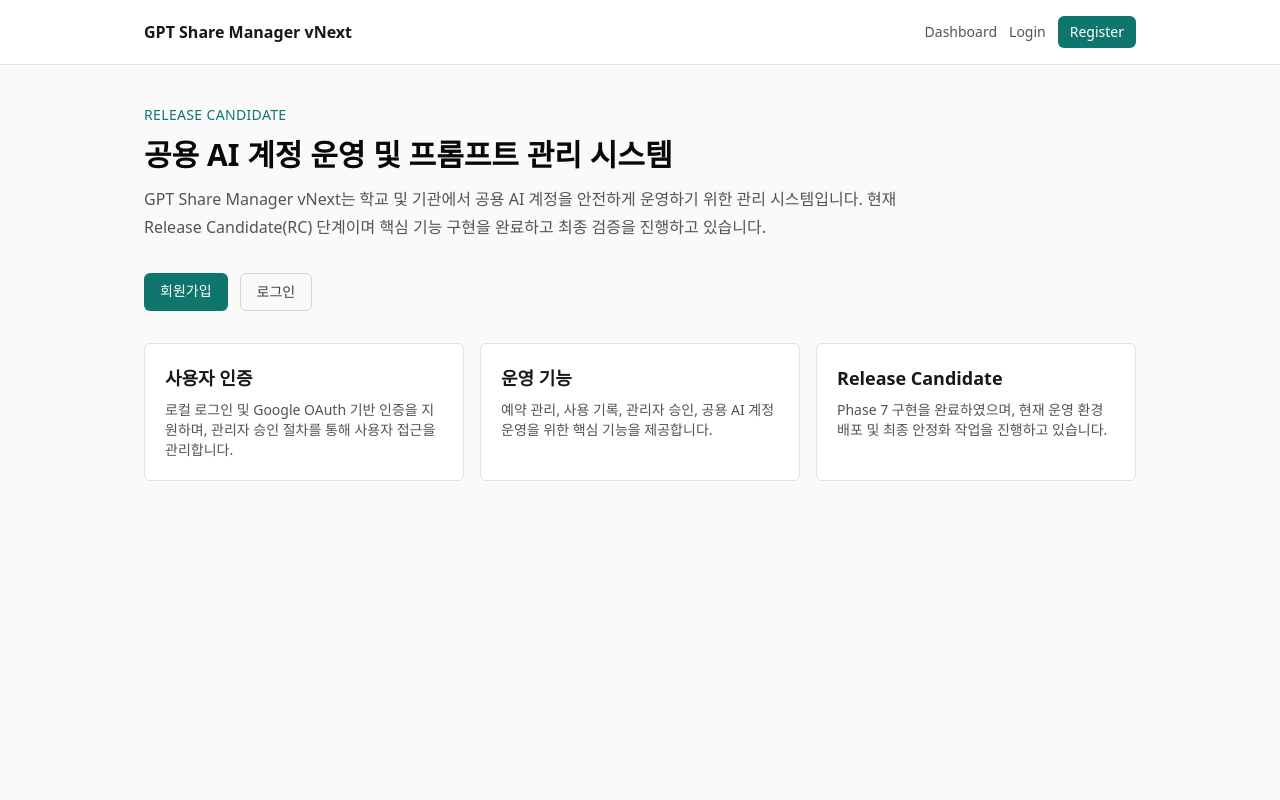
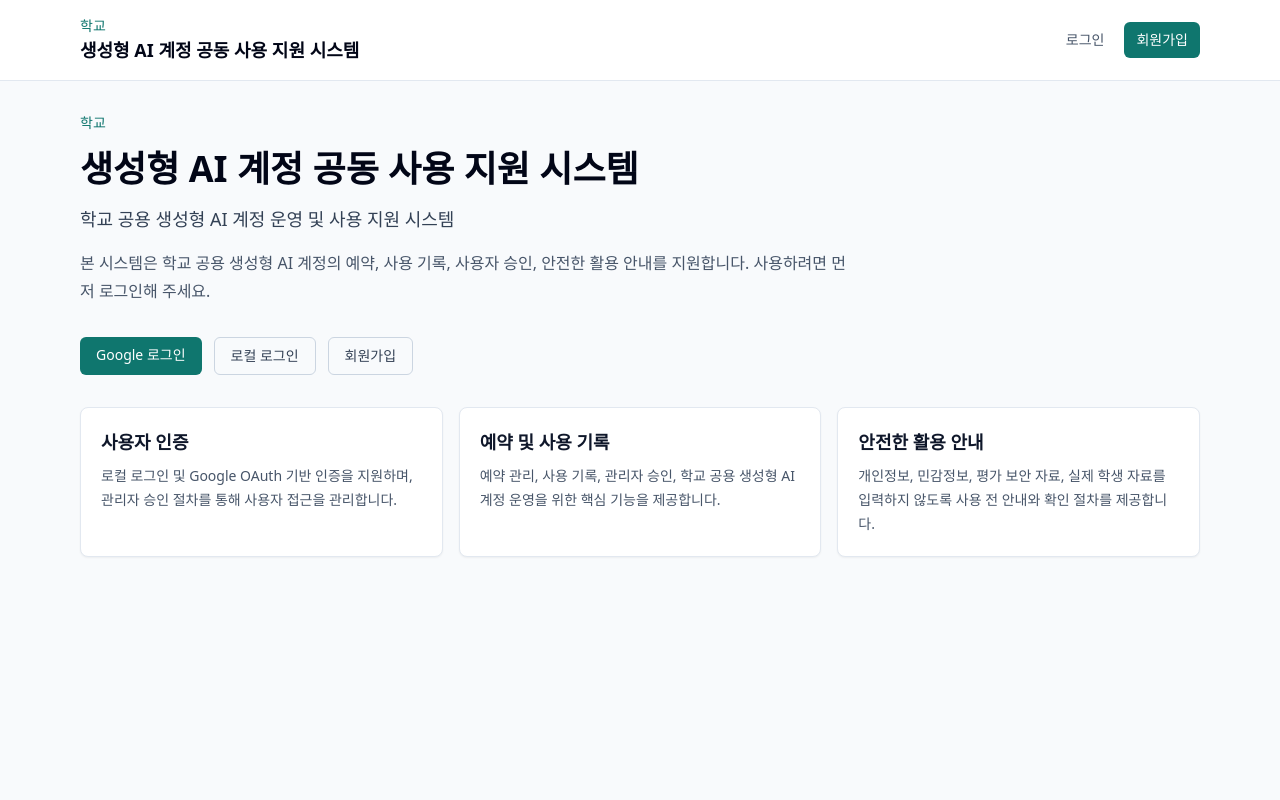
Before and after one commit to memilmuk82/gpt-manager, a Flask app: page / in a window 1280 px wide. Run offline with Flask 3, Linux system fonts and the light colour scheme; some libraries are stand-ins or nearby versions.

Commit message:
feat: 사용자 인증 및 접속 안내 개선, 다국어 지원 추가

```diff
--- a/app/config.py
+++ b/app/config.py
@@ -16,6 +16,9 @@ def normalize_database_url(database_url: str) -> str:
 
 
 class Config:
+    APP_TITLE = os.getenv("APP_TITLE", "생성형 AI 계정 공동 사용 지원 시스템")
+    ORGANIZATION_NAME = os.getenv("ORGANIZATION_NAME", "학교")
+
     SECRET_KEY = os.getenv("SECRET_KEY", "dev-change-me")
     SQLALCHEMY_DATABASE_URI = normalize_database_url(
         os.getenv("DATABASE_URL", f"sqlite:///{DEFAULT_DATABASE_PATH}")
--- a/app/templates/base.html
+++ b/app/templates/base.html
@@ -3,41 +3,52 @@
   <head>
     <meta charset="utf-8">
     <meta name="viewport" content="width=device-width, initial-scale=1">
-    <title>{% block title %}GPT Share Manager vNext{% endblock %}</title>
+    <title>{% block title %}{{ config.get("APP_TITLE", "생성형 AI 계정 공동 사용 지원 시스템") }}{% endblock %}</title>
     <script src="https://cdn.tailwindcss.com"></script>
   </head>
-  <body class="min-h-screen bg-zinc-50 text-zinc-900">
-    <header class="border-b border-zinc-200 bg-white">
-      <div class="mx-auto flex max-w-5xl items-center justify-between px-4 py-4">
-        <a class="text-base font-semibold" href="/">GPT Share Manager vNext</a>
-        <nav class="flex items-center gap-3 text-sm">
-          <a class="text-zinc-600 hover:text-zinc-950" href="/dashboard">Dashboard</a>
+  <body class="min-h-screen bg-slate-50 text-slate-900">
+    <header class="border-b border-slate-200 bg-white">
+      <div class="mx-auto max-w-6xl px-4 py-4">
+        <div class="flex flex-col gap-4 lg:flex-row lg:items-center lg:justify-between">
+          <a class="min-w-0" href="/">
+            <span class="block text-sm font-medium text-teal-700">{{ config.get("ORGANIZATION_NAME", "학교") }}</span>
+            <span class="block text-lg font-semibold text-slate-950">{{ config.get("APP_TITLE", "생성형 AI 계정 공동 사용 지원 시스템") }}</span>
+          </a>
+          <nav class="flex flex-wrap items-center gap-2 text-sm">
           {% if current_user.is_authenticated %}
-            <a class="text-zinc-600 hover:text-zinc-950" href="{{ url_for('reservations.index') }}">Reservations</a>
-            <a class="text-zinc-600 hover:text-zinc-950" href="{{ url_for('logs.index') }}">Logs</a>
-            <a class="text-zinc-600 hover:text-zinc-950" href="{{ url_for('prompts.index') }}">Prompt Reviews</a>
-            <a class="text-zinc-600 hover:text-zinc-950" href="{{ url_for('settings.api_key') }}">Settings</a>
+            {% if current_user.is_approved %}
+              <a class="rounded-md px-3 py-2 font-medium text-slate-600 hover:bg-slate-100 hover:text-slate-950" href="{{ url_for('main.dashboard') }}">홈</a>
+              <a class="rounded-md px-3 py-2 font-medium text-slate-600 hover:bg-slate-100 hover:text-slate-950" href="{{ url_for('reservations.new') }}">사용 신청</a>
+              <a class="rounded-md px-3 py-2 font-medium text-slate-600 hover:bg-slate-100 hover:text-slate-950" href="{{ url_for('reservations.index') }}">내 예약</a>
+              <a class="rounded-md px-3 py-2 font-medium text-slate-600 hover:bg-slate-100 hover:text-slate-950" href="{{ url_for('logs.index') }}">사용 기록</a>
+              <a class="rounded-md px-3 py-2 font-medium text-slate-600 hover:bg-slate-100 hover:text-slate-950" href="{{ url_for('prompts.index') }}">프롬프트 점검</a>
+              <a class="rounded-md px-3 py-2 font-medium text-slate-600 hover:bg-slate-100 hover:text-slate-950" href="{{ url_for('main.guide') }}">사용 안내</a>
+              <a class="rounded-md px-3 py-2 font-medium text-slate-600 hover:bg-slate-100 hover:text-slate-950" href="{{ url_for('settings.api_key') }}">설정</a>
+            {% endif %}
             {% if current_user.is_admin and current_user.is_approved %}
-              <a class="text-zinc-600 hover:text-zinc-950" href="{{ url_for('admin.dashboard') }}">Admin</a>
+              <a class="rounded-md px-3 py-2 font-medium text-slate-600 hover:bg-slate-100 hover:text-slate-950" href="{{ url_for('admin.dashboard') }}">관리자</a>
             {% endif %}
-            <span class="text-zinc-500">{{ current_user.name }}</span>
+            <span class="rounded-full border border-slate-200 bg-slate-50 px-3 py-1.5 text-slate-600">
+              {{ current_user.name if current_user.name else "미등록 사용자" }}
+            </span>
             <form method="post" action="{{ url_for('auth.logout') }}">
-              <button class="rounded-md border border-zinc-300 px-3 py-1.5 text-zinc-700 hover:bg-zinc-100" type="submit">Logout</button>
+              <button class="rounded-md border border-slate-300 px-3 py-1.5 font-medium text-slate-700 hover:bg-slate-100" type="submit">사용 종료</button>
             </form>
           {% else %}
-            <a class="text-zinc-600 hover:text-zinc-950" href="{{ url_for('auth.login') }}">Login</a>
-            <a class="rounded-md bg-teal-700 px-3 py-1.5 font-medium text-white hover:bg-teal-800" href="{{ url_for('auth.register') }}">Register</a>
+            <a class="rounded-md px-3 py-2 font-medium text-slate-600 hover:bg-slate-100 hover:text-slate-950" href="{{ url_for('auth.login') }}">로그인</a>
+            <a class="rounded-md bg-teal-700 px-3 py-2 font-medium text-white hover:bg-teal-800" href="{{ url_for('auth.register') }}">회원가입</a>
           {% endif %}
-        </nav>
+          </nav>
+        </div>
       </div>
     </header>
 
-    <main class="mx-auto max-w-5xl px-4 py-10">
+    <main class="mx-auto max-w-6xl px-4 py-8">
       {% with messages = get_flashed_messages(with_categories=true) %}
         {% if messages %}
           <div class="mb-6 space-y-2">
             {% for category, message in messages %}
-              <div class="rounded-md border px-4 py-3 text-sm {% if category == 'error' %}border-red-200 bg-red-50 text-red-800{% elif category == 'warning' %}border-amber-200 bg-amber-50 text-amber-800{% else %}border-teal-200 bg-teal-50 text-teal-800{% endif %}">
+              <div class="rounded-lg border px-4 py-3 text-sm {% if category == 'error' %}border-red-200 bg-red-50 text-red-800{% elif category == 'warning' %}border-amber-200 bg-amber-50 text-amber-800{% else %}border-teal-200 bg-teal-50 text-teal-800{% endif %}">
                 {{ message }}
               </div>
             {% endfor %}
--- a/app/templates/index.html
+++ b/app/templates/index.html
@@ -1,75 +1,82 @@
 {% extends "base.html" %}
 
-{% block title %}GPT Share Manager vNext{% endblock %}
+{% block title %}{{ config.get("APP_TITLE", "생성형 AI 계정 공동 사용 지원 시스템") }}{% endblock %}
 
 {% block content %}
 <section class="space-y-8">
 
-  <div class="space-y-3">
-    <p class="text-sm font-medium uppercase tracking-wide text-teal-700">
-      RELEASE CANDIDATE
+  <div class="max-w-3xl space-y-4">
+    <p class="text-sm font-medium text-teal-700">{{ config.get("ORGANIZATION_NAME", "학교") }}</p>
+
+    <h1 class="text-3xl font-bold text-slate-950 sm:text-4xl">
+      생성형 AI 계정 공동 사용 지원 시스템
+    </h1>
+
+    <p class="text-lg font-medium text-slate-700">
+      학교 공용 생성형 AI 계정 운영 및 사용 지원 시스템
     </p>
 
-    <h1 class="text-3xl font-bold text-zinc-950">
-      공용 AI 계정 운영 및 프롬프트 관리 시스템
-    </h1>
-
-    <p class="max-w-3xl text-base leading-7 text-zinc-600">
-      GPT Share Manager vNext는 학교 및 기관에서 공용 AI 계정을 안전하게
-      운영하기 위한 관리 시스템입니다.
-      현재 Release Candidate(RC) 단계이며 핵심 기능 구현을 완료하고
-      최종 검증을 진행하고 있습니다.
+    <p class="text-base leading-7 text-slate-600">
+      본 시스템은 학교 공용 생성형 AI 계정의 예약, 사용 기록, 사용자 승인,
+      안전한 활용 안내를 지원합니다. 사용하려면 먼저 로그인해 주세요.
     </p>
   </div>
 
   <div class="flex flex-wrap gap-3">
     <a
       class="rounded-md bg-teal-700 px-4 py-2 text-sm font-medium text-white hover:bg-teal-800"
+      href="{{ url_for('auth.google_login') }}"
+    >
+      Google 로그인
+    </a>
+
+    <a
+      class="rounded-md border border-slate-300 px-4 py-2 text-sm font-medium text-slate-700 hover:bg-slate-100"
+      href="{{ url_for('auth.login') }}"
+    >
+      로컬 로그인
+    </a>
+
+    <a
+      class="rounded-md border border-slate-300 px-4 py-2 text-sm font-medium text-slate-700 hover:bg-slate-100"
       href="{{ url_for('auth.register') }}"
     >
       회원가입
-    </a>
-
-    <a
-      class="rounded-md border border-zinc-300 px-4 py-2 text-sm font-medium text-zinc-700 hover:bg-zinc-100"
-      href="{{ url_for('auth.login') }}"
-    >
-      로그인
     </a>
   </div>
 
   <div class="grid gap-4 md:grid-cols-3">
 
-    <div class="rounded-md border border-zinc-200 bg-white p-5">
+    <div class="rounded-lg border border-slate-200 bg-white p-5 shadow-sm">
       <h2 class="font-semibold text-lg">
         사용자 인증
       </h2>
 
-      <p class="mt-2 text-sm text-zinc-600">
+      <p class="mt-2 text-sm leading-6 text-slate-600">
         로컬 로그인 및 Google OAuth 기반 인증을 지원하며,
         관리자 승인 절차를 통해 사용자 접근을 관리합니다.
       </p>
     </div>
 
-    <div class="rounded-md border border-zinc-200 bg-white p-5">
+    <div class="rounded-lg border border-slate-200 bg-white p-5 shadow-sm">
       <h2 class="font-semibold text-lg">
-        운영 기능
+        예약 및 사용 기록
       </h2>
 
-      <p class="mt-2 text-sm text-zinc-600">
+      <p class="mt-2 text-sm leading-6 text-slate-600">
         예약 관리, 사용 기록, 관리자 승인,
-        공용 AI 계정 운영을 위한 핵심 기능을 제공합니다.
+        학교 공용 생성형 AI 계정 운영을 위한 핵심 기능을 제공합니다.
       </p>
     </div>
 
-    <div class="rounded-md border border-zinc-200 bg-white p-5">
+    <div class="rounded-lg border border-slate-200 bg-white p-5 shadow-sm">
       <h2 class="font-semibold text-lg">
-        Release Candidate
+        안전한 활용 안내
       </h2>
 
-      <p class="mt-2 text-sm text-zinc-600">
-        Phase 7 구현을 완료하였으며,
-        현재 운영 환경 배포 및 최종 안정화 작업을 진행하고 있습니다.
+      <p class="mt-2 text-sm leading-6 text-slate-600">
+        개인정보, 민감정보, 평가 보안 자료, 실제 학생 자료를 입력하지 않도록
+        사용 전 안내와 확인 절차를 제공합니다.
       </p>
     </div>
 
```
Also changed, not shown: app/templates/auth/login.html (+9 -8 lines), app/templates/auth/pending.html (+41 -10 lines), app/templates/auth/register.html (+11 -8 lines), app/templates/partials/_auth_info.html (added, +51 -0 lines).
